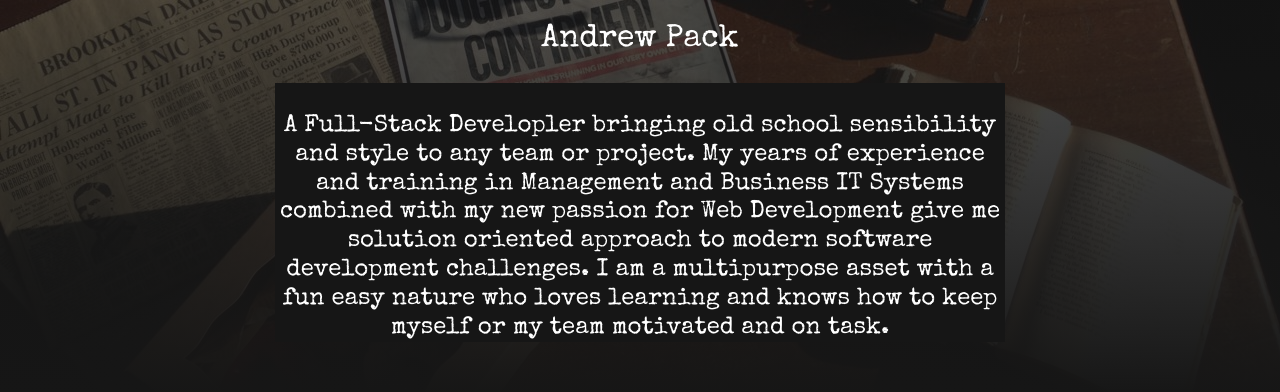
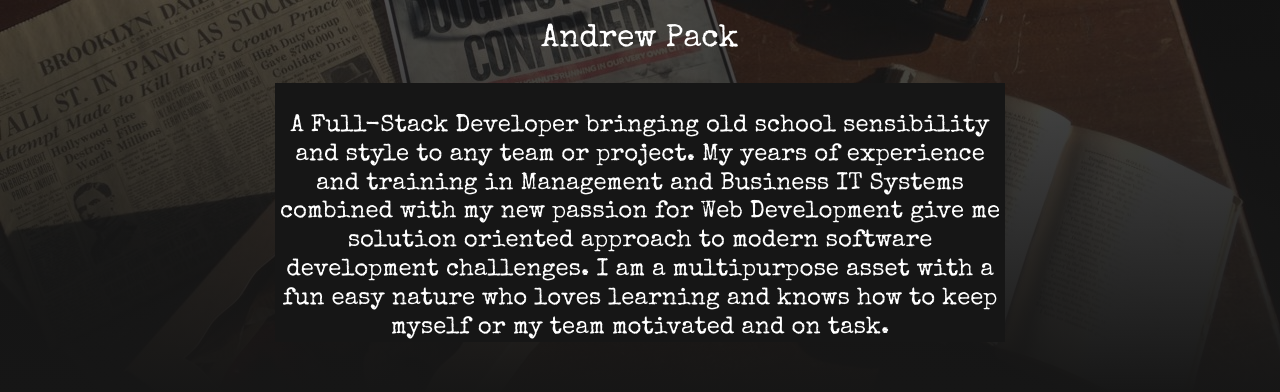
Before and after one commit to ThePackPater/thepackpater.github.io, a plain HTML site: page index.html in a window 1280 px wide. Shown: the part 1360-1752 px from the top of the page. Drawn offline with nearby package versions, Linux system fonts and the light colour scheme.

Commit message:
styling changes

```diff
--- a/index.html
+++ b/index.html
@@ -115,7 +115,7 @@
                     <br>
                     <br>
                     <h2 class="text-white mb-4">Andrew Pack</h2>
-                    <h4 class="text-white bg-black"><br>A Full-Stack Developler bringing old school sensibility and style to any team or project. My
+                    <h4 class="text-white bg-black"><br>A Full-Stack Developer bringing old school sensibility and style to any team or project. My
                         years of experience and training in Management and Business IT Systems combined with my new passion for Web Development give me solution oriented approach to modern software development challenges. I am a multipurpose
                         asset with a fun easy nature who loves learning and knows how to keep myself or my team motivated and on task.<br></h4>
                 </div>
```
